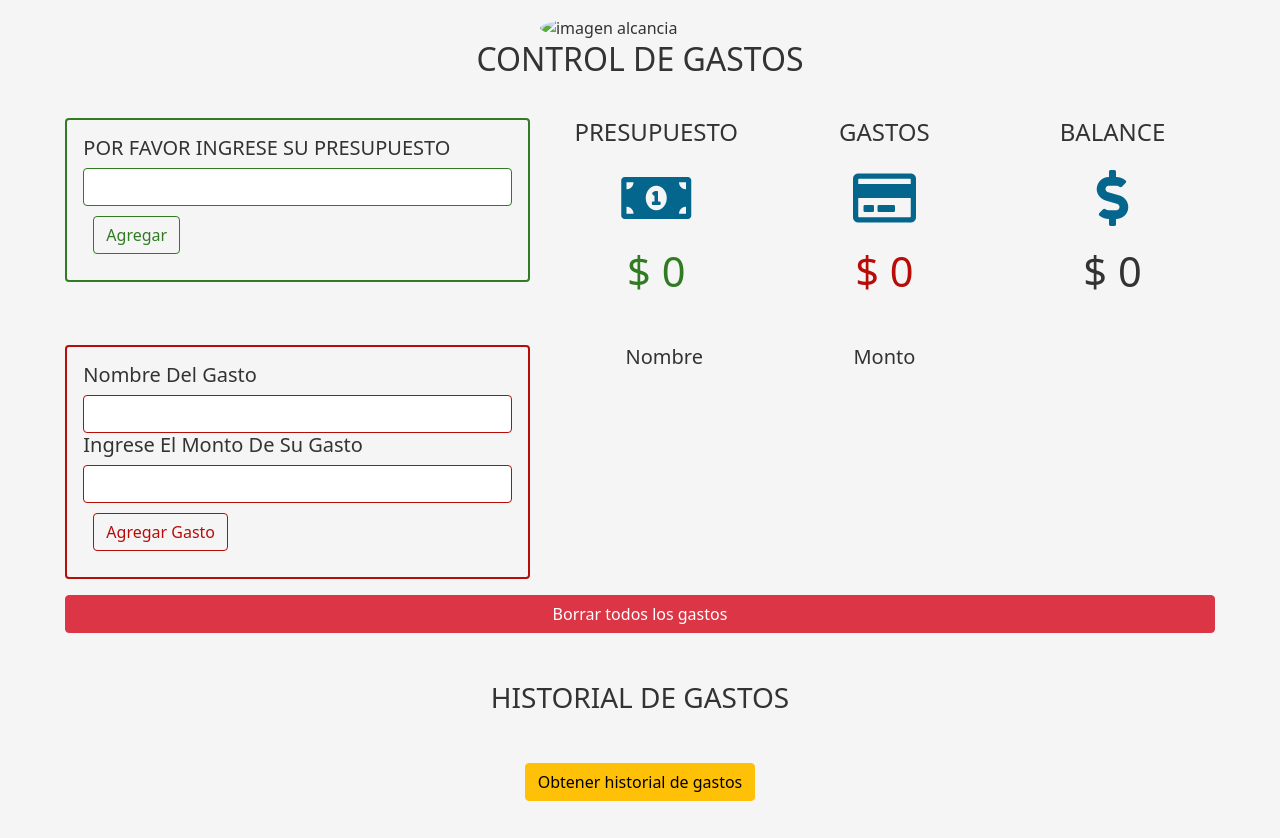
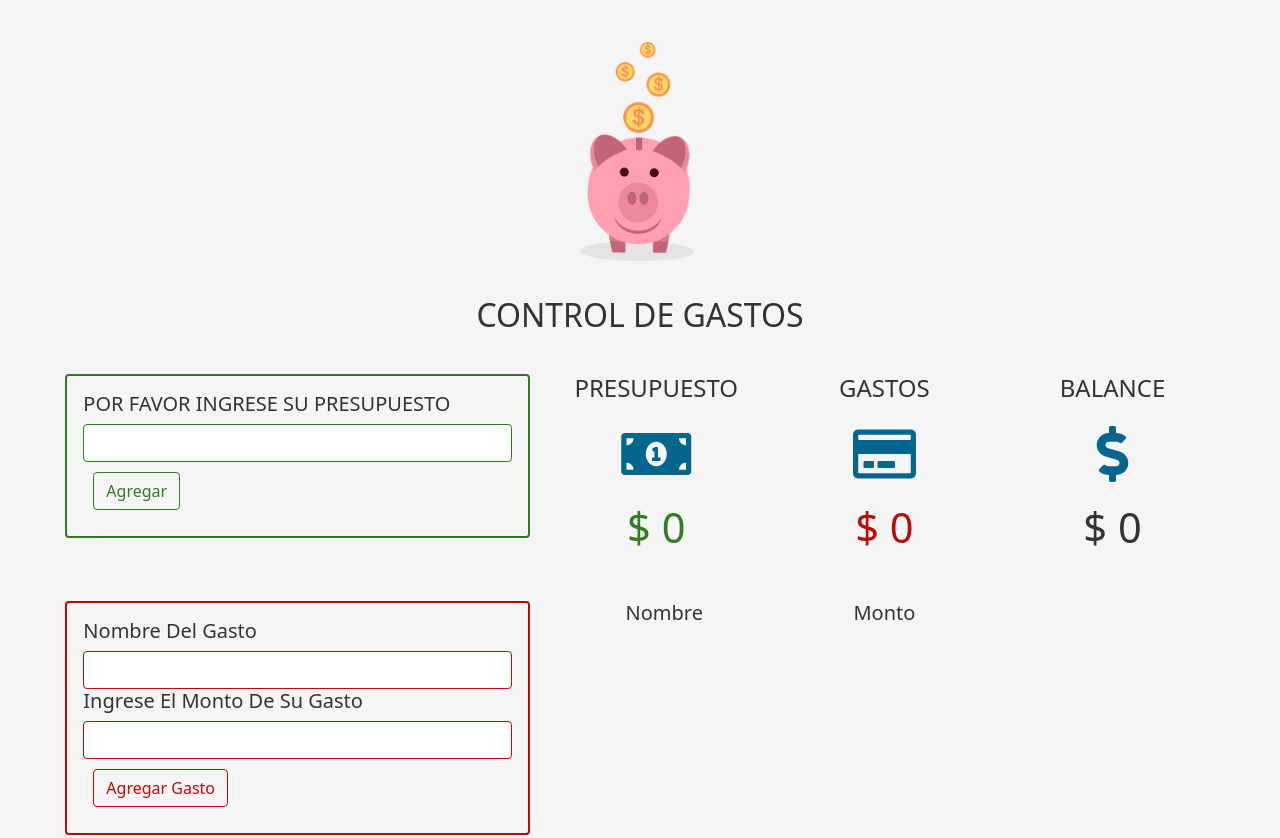
Before and after one commit to plandriel/ControlGastos, a plain HTML site: page index.html in a window 1280 px wide. Shown: the top 838 px of the page. Drawn offline with nearby package versions, Linux system fonts and the light colour scheme; some packages are replaced by stand-ins of ours; the site is published under a folder, as on GitHub Pages, so addresses that start at the root find nothing; a script that the page names is missing.

Commit message:
Fix img logo

```diff
--- a/index.html
+++ b/index.html
@@ -28,7 +28,7 @@
 <div class="row">
 <div class="col-11 mx-auto pt-3">
     <!-- Titulo -->
-    <img src="/img/alcancia.png" class="img-logo img-fluid rounded-circle mx-auto d-block" width="200px" alt="imagen alcancia">
+    <img src="./img/alcancia.png" class="img-logo img-fluid rounded-circle mx-auto d-block" width="200px" alt="imagen alcancia">
     <h2 class="text-uppercase text-center mb-4">control de gastos</h2>
     <div class="row">
     <div class="col-md-5 my-3">
```
